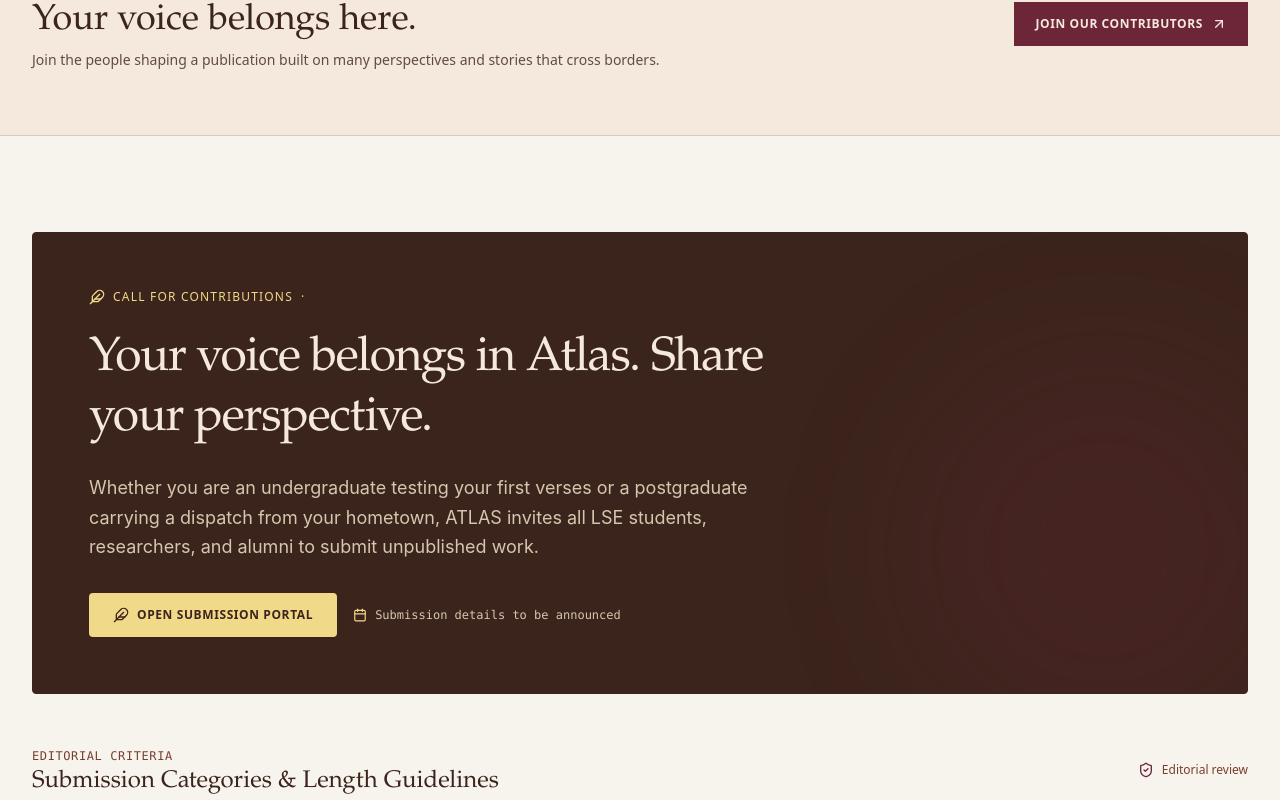
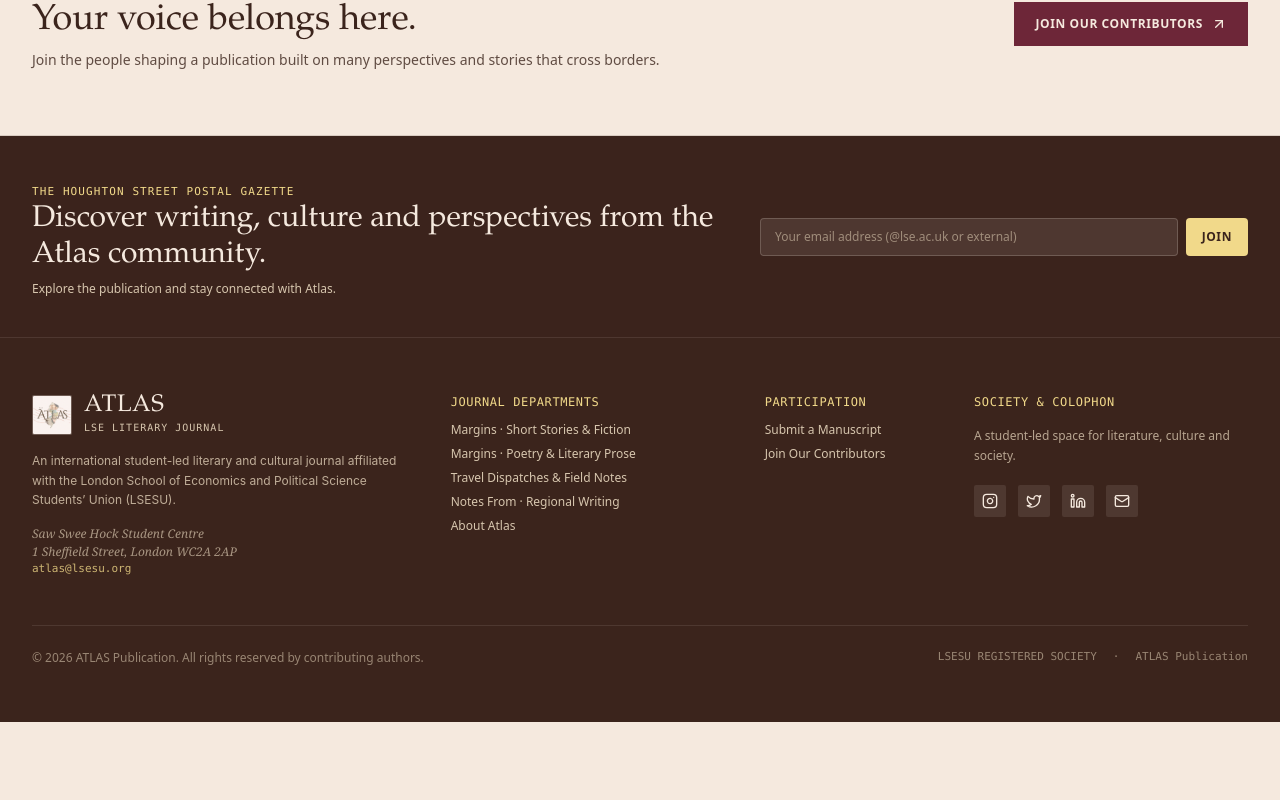
Before and after one commit to saman310808-netizen/Atlas-publication, a React (Vite) app: page / in a window 1280 px wide. Shown: the part 2900-3700 px from the top of the page. After the commit the page ends 3622 px from the top, so only its background shows below. Built offline with nearby package versions, Linux system fonts and the light colour scheme.

Commit message:
Refine editorial design and simplify publication copy

```diff
--- a/src/App.tsx
+++ b/src/App.tsx
@@ -137,7 +137,7 @@
     : route.page;
 
   return (
-    <div className="min-h-screen bg-[#F5E9DE] text-[#3B241C] flex flex-col selection:bg-[#6D2638] selection:text-[#F5E9DE]">
+    <div className="min-h-screen bg-[#F7F4ED] text-[#263B35] flex flex-col selection:bg-[#6D2638] selection:text-[#F5E9DE]">
       <Navbar
         currentPage={activePage}
         onNavigate={navigatePage}
@@ -153,8 +153,8 @@
         />
       ) : isNotFound ? (
         <main className="flex-1 bg-paper-grain px-4 py-24 text-center">
-          <p className="text-xs font-semibold uppercase tracking-[0.2em] text-[#7A3E2D]">Atlas archive</p>
-          <h1 className="mt-3 font-editorial text-5xl text-[#3B241C]">This page is not in the atlas.</h1>
+          <p className="text-xs font-semibold uppercase tracking-[0.2em] text-[#7A3E2D]">The Atlas archive</p>
+          <h1 className="mt-3 font-editorial text-5xl text-[#3B241C]">This page could not be found.</h1>
           <button
             type="button"
             onClick={() => navigatePage('home')}
@@ -196,7 +196,7 @@
             onNavigate={navigatePage}
             onSelectArticle={openArticle}
           />
-          <ContributeSection onOpenSubmissionModal={(category) => openContribute(category || 'stories')} />
+
         </main>
       )}
 
```
